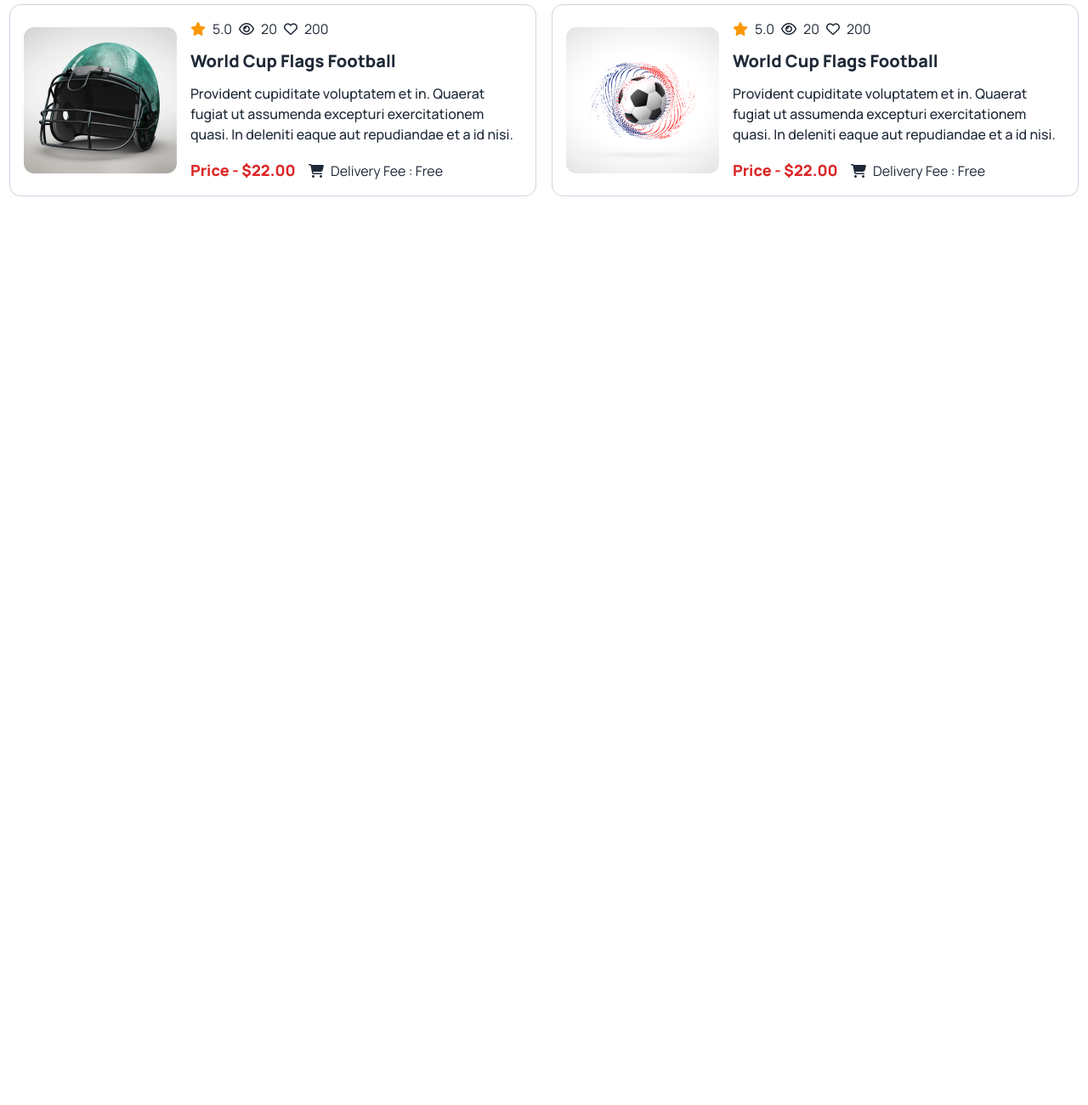
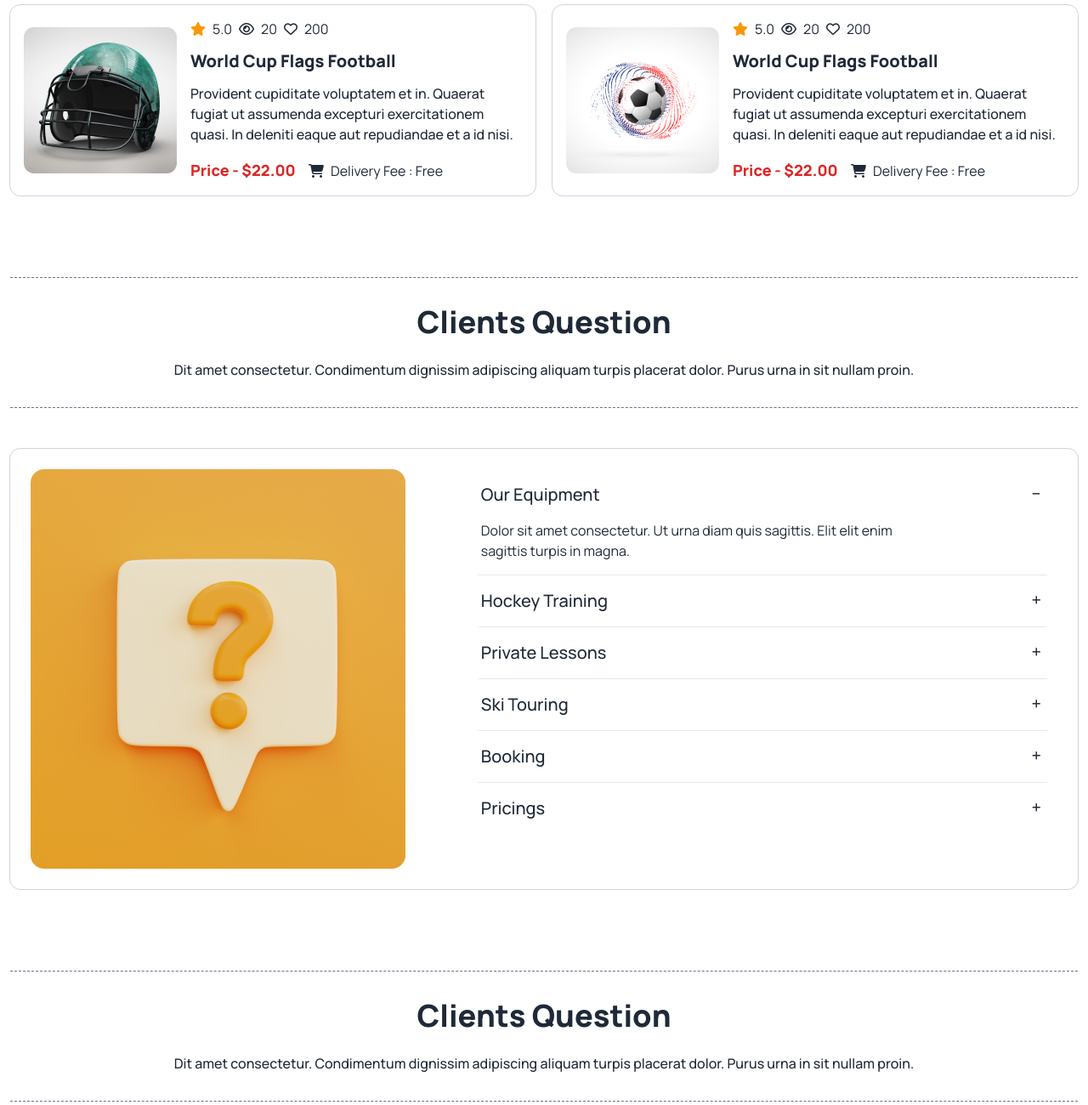
Before and after one commit to Asif-4D/Hockey-Zone, a plain HTML site: page index.html in a window 1280 px wide. Shown: the part 3329-4629 px from the top of the page at 85% size. Before the commit the page ends 3583 px from the top, so only its background shows below. Drawn offline with nearby package versions, Linux system fonts and the light colour scheme.

Commit message:
Clients Question section added

```diff
--- a/index.html
+++ b/index.html
@@ -344,10 +344,117 @@
           </section>
 
 
+          <!-- Common title text style -->
+          <div class="lg:mt-24 lg:mb-12">
+            <hr class="border-dashed border-slate-500 ">
+            <div class="text-center">
+              <h2 class="text-4xl font-extrabold mt-8 mb-6">Clients Question</h2>
+              <p class="text-base font-medium mb-8">Dit amet consectetur. Condimentum dignissim adipiscing aliquam turpis placerat dolor. Purus urna in sit nullam proin. </p>
+            </div>
+            <hr class="border-dashed border-slate-500 ">
+          </div>
+
+
+          <!-- Clients Question section area -->
+          <section class="sm: mt-6 sm: mb-6 outline outline-slate-300 outline-1 rounded-xl p-6">
+
+            <div class="grid sm: grid-cols-1 lg:grid-cols-2 lg: col-span-12 lg:grid-flow-col">
+
+              <div class="lg:col-span-2">
+                <img class="" src="Images/11.png" alt="Image">
+              </div>
+
+              <div class="lg:col-span-10">
+
+                <div class="collapse collapse-plus ">
+                  <input type="radio" name="my-accordion-2" checked="checked" />
+                  <div class="collapse-title text-xl font-medium">
+                    Our Equipment
+                  </div>
+                  <div class="collapse-content">
+                    <p class="sm: w-full lg:w-4/5">Dolor sit amet consectetur. Ut urna diam quis sagittis. Elit elit enim sagittis turpis in magna.</p>
+                  </div>
+                  <hr>
+                </div>
+
+                <div class="collapse collapse-plus">
+                  <input type="radio" name="my-accordion-2" />
+                  <div class="collapse-title text-xl font-medium">
+                    Hockey Training
+                  </div>
+                  <div class="collapse-content">
+                    <p class="sm: w-full lg:w-4/5">Dolor sit amet consectetur. Ut urna diam quis sagittis. Elit elit enim sagittis turpis in magna.</p>
+                  </div>
+                  <hr>
+                </div>
+
+                <div class="collapse collapse-plus">
+                  <input type="radio" name="my-accordion-2" />
+                  <div class="collapse-title text-xl font-medium">
+                    Private Lessons
+                  </div>
+                  <div class="collapse-content">
+                    <p class="sm: w-full lg:w-4/5">Dolor sit amet consectetur. Ut urna diam quis sagittis. Elit elit enim sagittis turpis in magna.</p>
+                  </div>
+                  <hr>
+                </div>
+
+                <div class="collapse collapse-plus">
+                  <input type="radio" name="my-accordion-2" />
+                  <div class="collapse-title text-xl font-medium">
+                    Ski Touring
+                  </div>
+                  <div class="collapse-content">
+                    <p class="sm: w-full lg:w-4/5">Dolor sit amet consectetur. Ut urna diam quis sagittis. Elit elit enim sagittis turpis in magna.</p>
+                  </div>
+                  <hr>
+                </div>
+
+                <div class="collapse collapse-plus">
+                  <input type="radio" name="my-accordion-2" />
+                  <div class="collapse-title text-xl font-medium">
+                    Booking
+                  </div>
+                  <div class="collapse-content">
+                    <p class="sm: w-full lg:w-4/5">Dolor sit amet consectetur. Ut urna diam quis sagittis. Elit elit enim sagittis turpis in magna.</p>
+                  </div>
+                  <hr>
+                </div>
+
+                <div class="collapse collapse-plus">
+                  <input type="radio" name="my-accordion-2" />
+                  <div class="collapse-title text-xl font-medium">
+                    Pricings
+                  </div>
+                  <div class="collapse-content">
+                    <p class="sm: w-full lg:w-4/5">Dolor sit amet consectetur. Ut urna diam quis sagittis. Elit elit enim sagittis turpis in magna.</p>
+                  </div>
+                </div>
+
+              </div>
+
+            </div>
+
+          </section>
 
 
 
+          <!-- Common title text style -->
+          <div class="lg:mt-24 lg:mb-12">
+            <hr class="border-dashed border-slate-500 ">
+            <div class="text-center">
+              <h2 class="text-4xl font-extrabold mt-8 mb-6">Clients Question</h2>
+              <p class="text-base font-medium mb-8">Dit amet consectetur. Condimentum dignissim adipiscing aliquam turpis placerat dolor. Purus urna in sit nullam proin. </p>
+            </div>
+            <hr class="border-dashed border-slate-500 ">
+          </div>
 
+
+
+          <!-- Get In Touch area -->
+          <section>
+            <div></div>
+          </section>
 
 
 
```
